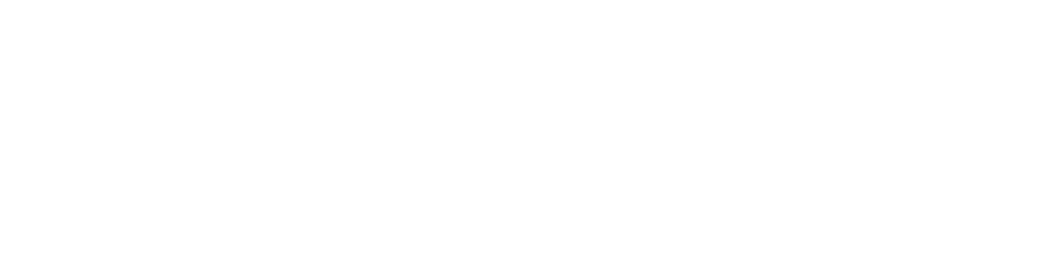
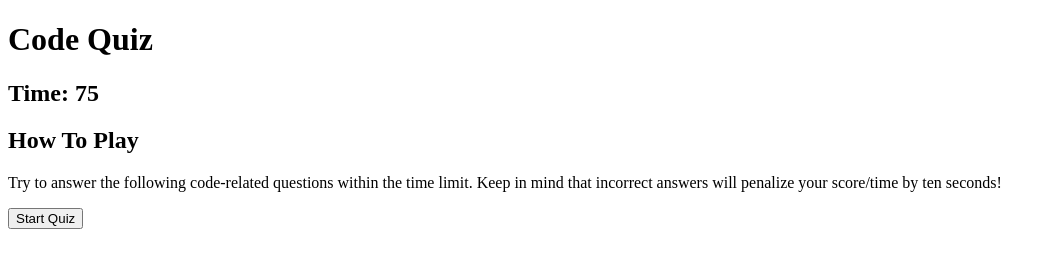
Before and after one commit to ksore85/code-quiz, a plain HTML site: page index.html in a window 1280 px wide. Shown: the whole page, without its empty margins (0-1055 px from the left). Drawn offline with Linux system fonts and the light colour scheme.

Commit message:
html buildout

```diff
--- a/index.html
+++ b/index.html
@@ -1,12 +1,27 @@
 <!DOCTYPE html>
 <html lang="en">
+
 <head>
     <meta charset="UTF-8">
     <meta http-equiv="X-UA-Compatible" content="IE=edge">
     <meta name="viewport" content="width=device-width, initial-scale=1.0">
-    <title>Document</title>
+    <title>Code Quiz</title>
+    <link rel="stylesheet" href="assets/css/style.css">
 </head>
+
 <body>
+    <header id="header">
+        <h1>Code Quiz</h1>
+        <h2 id="timer">Time: <span id = "timerNmbr">75</span></h2>
+    </header>
+    <section id="pageContent">
+        <h2>How To Play</h2>
+        <p>
+            Try to answer the following code-related questions within the time limit. Keep in mind that incorrect answers will penalize your score/time by ten seconds!
+        </p>
+        <button id="startBtn">Start Quiz</button>
+    </section>
+    <script src="assets/js/script.js"></script>
+</body>
 
-</body>
 </html>
```
Also changed, not shown: assets/css/style.css (added), assets/js/script.js (added).
